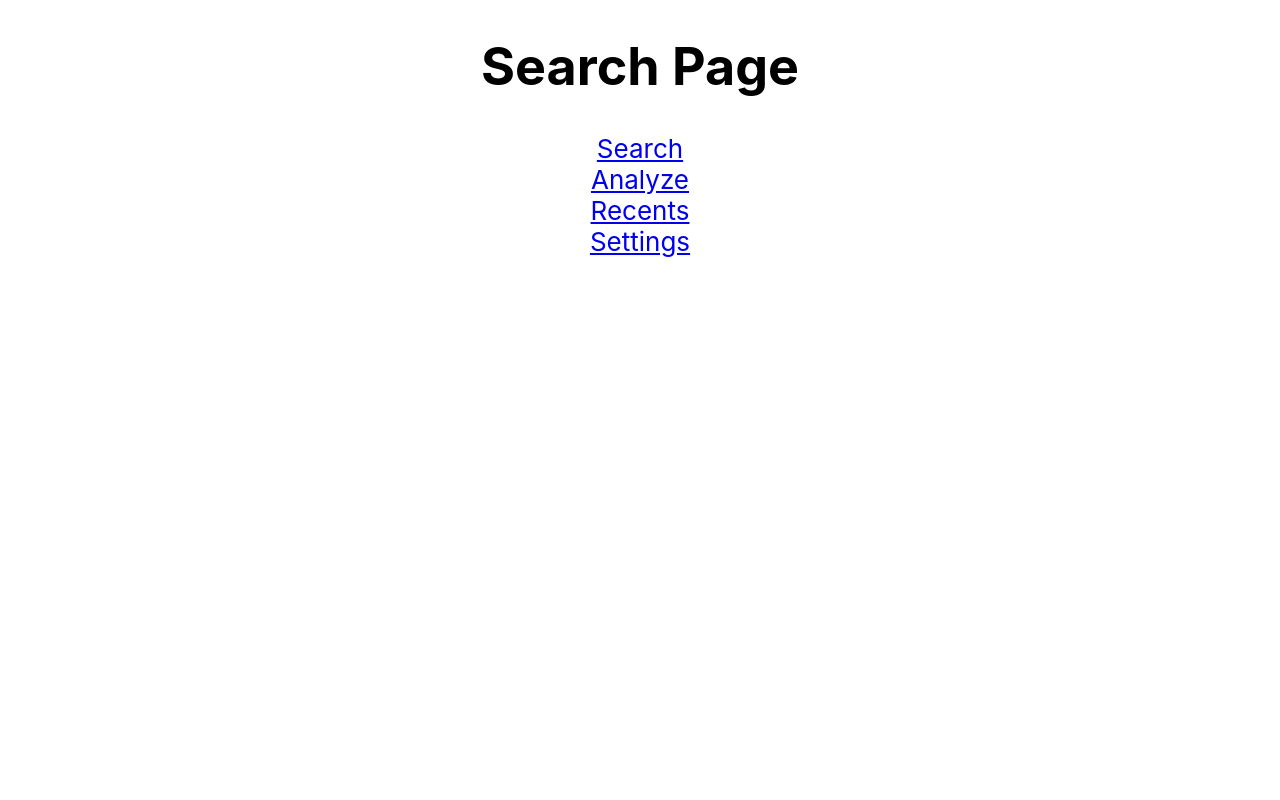
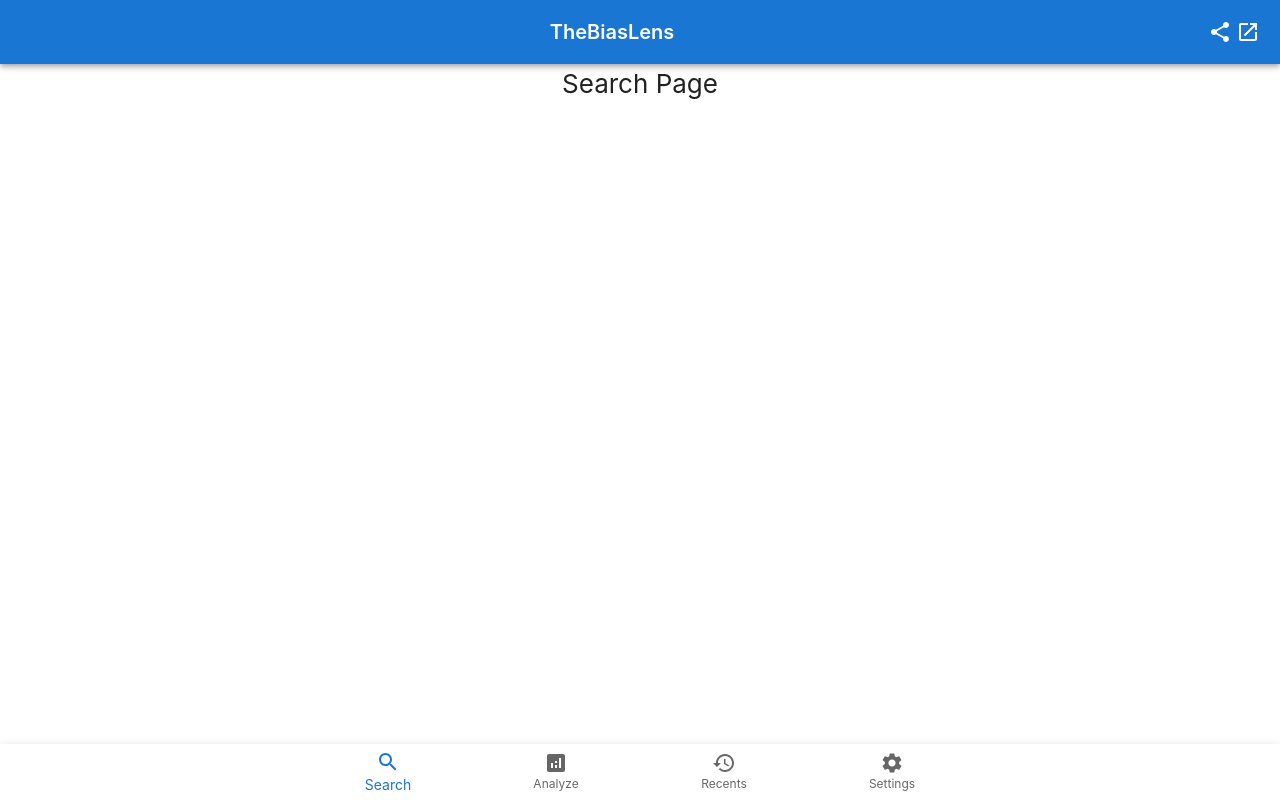
Before and after one commit to hemanta12/thebiaslens, a React (Create React App) app in the folder app/thebiaslens/: page / in a window 1280 px wide. Built offline with nearby package versions, Linux system fonts and the light colour scheme.

Commit message:
style: Tailwind + MUI integration, header + bottom nav

```diff
--- /dev/null
+++ b/app/thebiaslens/postcss.config.js
@@ -0,0 +1,6 @@
+module.exports = {
+  plugins: {
+    tailwindcss: {},
+    autoprefixer: {},
+  },
+}
--- a/app/thebiaslens/src/components/BottomNav.tsx
+++ b/app/thebiaslens/src/components/BottomNav.tsx
@@ -1,50 +1,59 @@
 import React from "react";
-import { NavLink } from "react-router-dom";
+import { useLocation, useNavigate } from "react-router-dom";
+import { BottomNavigation, BottomNavigationAction, Paper } from "@mui/material";
+import { Search, Analytics, History, Settings } from "@mui/icons-material";
 
 export default function BottomNav() {
+  const location = useLocation();
+  const navigate = useNavigate();
+
+  const getNavigationValue = (pathname: string) => {
+    switch (pathname) {
+      case "/":
+        return 0;
+      case "/analyze":
+        return 1;
+      case "/recents":
+        return 2;
+      case "/settings":
+        return 3;
+      default:
+        return 0;
+    }
+  };
+
+  const handleChange = (event: React.SyntheticEvent, newValue: number) => {
+    switch (newValue) {
+      case 0:
+        navigate("/");
+        break;
+      case 1:
+        navigate("/analyze");
+        break;
+      case 2:
+        navigate("/recents");
+        break;
+      case 3:
+        navigate("/settings");
+        break;
+    }
+  };
+
   return (
-    <nav role="navigation" aria-label="Primary">
-      <div>
-        <NavLink
-          to="/"
-          end
-          className={({ isActive }: { isActive: boolean }) =>
-            isActive ? "active" : undefined
-          }
-        >
-          Search
-        </NavLink>
-      </div>
-      <div>
-        <NavLink
-          to="/analyze"
-          className={({ isActive }: { isActive: boolean }) =>
-            isActive ? "active" : undefined
-          }
-        >
-          Analyze
-        </NavLink>
-      </div>
-      <div>
-        <NavLink
-          to="/recents"
-          className={({ isActive }: { isActive: boolean }) =>
-            isActive ? "active" : undefined
-          }
-        >
-          Recents
-        </NavLink>
-      </div>
-      <div>
-        <NavLink
-          to="/settings"
-          className={({ isActive }: { isActive: boolean }) =>
-            isActive ? "active" : undefined
-          }
-        >
-          Settings
-        </NavLink>
-      </div>
-    </nav>
+    <Paper
+      sx={{ position: "fixed", bottom: 0, left: 0, right: 0 }}
+      elevation={3}
+    >
+      <BottomNavigation
+        value={getNavigationValue(location.pathname)}
+        onChange={handleChange}
+        showLabels
+      >
+        <BottomNavigationAction label="Search" icon={<Search />} />
+        <BottomNavigationAction label="Analyze" icon={<Analytics />} />
+        <BottomNavigationAction label="Recents" icon={<History />} />
+        <BottomNavigationAction label="Settings" icon={<Settings />} />
+      </BottomNavigation>
+    </Paper>
   );
 }
--- a/app/thebiaslens/src/components/Header.tsx
+++ b/app/thebiaslens/src/components/Header.tsx
@@ -0,0 +1,45 @@
+import React from "react";
+import { AppBar, Toolbar, Typography, IconButton } from "@mui/material";
+import { Share, OpenInNew } from "@mui/icons-material";
+
+interface HeaderProps {
+  title?: string;
+}
+
+export default function Header({ title = "TheBiasLens" }: HeaderProps) {
+  const handleShare = () => {
+    // Placeholder for share functionality
+    console.log("Share clicked");
+  };
+
+  const handleOpenOriginal = () => {
+    // Placeholder for open original functionality
+    console.log("Open original clicked");
+  };
+
+  return (
+    <AppBar position="static">
+      <Toolbar>
+        <Typography variant="h6" component="div" sx={{ flexGrow: 1 }}>
+          {title}
+        </Typography>
+        <IconButton
+          edge="end"
+          color="inherit"
+          aria-label="share"
+          onClick={handleShare}
+        >
+          <Share />
+        </IconButton>
+        <IconButton
+          edge="end"
+          color="inherit"
+          aria-label="open original"
+          onClick={handleOpenOriginal}
+        >
+          <OpenInNew />
+        </IconButton>
+      </Toolbar>
+    </AppBar>
+  );
+}
--- a/app/thebiaslens/src/components/Layout.tsx
+++ b/app/thebiaslens/src/components/Layout.tsx
@@ -1,14 +1,17 @@
 import React from "react";
 import { Outlet } from "react-router-dom";
+import { Box } from "@mui/material";
+import Header from "./Header";
 import BottomNav from "./BottomNav";
 
 export default function Layout() {
   return (
-    <div className="app-shell">
-      <main>
+    <Box sx={{ display: "flex", flexDirection: "column", minHeight: "100vh" }}>
+      <Header />
+      <Box component="main" sx={{ flexGrow: 1, pb: 7 }}>
         <Outlet />
-      </main>
+      </Box>
       <BottomNav />
-    </div>
+    </Box>
   );
 }
--- /dev/null
+++ b/app/thebiaslens/src/hooks/useTheme.ts
@@ -0,0 +1,19 @@
+import { useTheme } from "@mui/material/styles";
+
+// Custom hook to access the theme
+export const useAppTheme = () => {
+  const theme = useTheme();
+  return theme;
+};
+
+// Hook to get common theme values
+export const useThemeColors = () => {
+  const theme = useTheme();
+  return {
+    primary: theme.palette.primary.main,
+    secondary: theme.palette.secondary.main,
+    background: theme.palette.background.default,
+    paper: theme.palette.background.paper,
+    text: theme.palette.text.primary,
+  };
+};
--- a/app/thebiaslens/src/index.tsx
+++ b/app/thebiaslens/src/index.tsx
@@ -5,6 +5,9 @@
 import reportWebVitals from "./reportWebVitals";
 import { BrowserRouter } from "react-router-dom";
 import { QueryClient, QueryClientProvider } from "@tanstack/react-query";
+import { ThemeProvider } from "@mui/material/styles";
+import { CssBaseline } from "@mui/material";
+import { theme } from "./theme";
 
 const root = ReactDOM.createRoot(
   document.getElementById("root") as HTMLElement
@@ -12,11 +15,14 @@
 const queryClient = new QueryClient();
 root.render(
   <React.StrictMode>
-    <BrowserRouter>
-      <QueryClientProvider client={queryClient}>
-        <App />
-      </QueryClientProvider>
-    </BrowserRouter>
+    <ThemeProvider theme={theme}>
+      <CssBaseline />
+      <BrowserRouter>
+        <QueryClientProvider client={queryClient}>
+          <App />
+        </QueryClientProvider>
+      </BrowserRouter>
+    </ThemeProvider>
   </React.StrictMode>
 );
 
--- /dev/null
+++ b/app/thebiaslens/src/theme.ts
@@ -0,0 +1,36 @@
+import { createTheme } from "@mui/material/styles";
+
+export const theme = createTheme({
+  palette: {
+    primary: {
+      main: "#1976d2",
+    },
+    secondary: {
+      main: "#dc004e",
+    },
+  },
+  typography: {
+    fontFamily: [
+      "-apple-system",
+      "BlinkMacSystemFont",
+      '"Segoe UI"',
+      "Roboto",
+      '"Helvetica Neue"',
+      "Arial",
+      "sans-serif",
+    ].join(","),
+    h6: {
+      fontWeight: 600,
+    },
+  },
+  components: {
+    // Component customizations can be added here later
+    MuiAppBar: {
+      styleOverrides: {
+        root: {
+          // Keep minimal for now - can add customizations later
+        },
+      },
+    },
+  },
+});
--- /dev/null
+++ b/app/thebiaslens/tailwind.config.js
@@ -0,0 +1,9 @@
+/** @type {import('tailwindcss').Config} */
+module.exports = {
+  content: ["./src/**/*.{js,jsx,ts,tsx}", "./public/index.html"],
+  important: true, // Makes all Tailwind utilities !important to override MUI
+  theme: {
+    extend: {},
+  },
+  plugins: [],
+};
```
Also changed, not shown: app/thebiaslens/package.json (+9 -0 lines), app/thebiaslens/src/index.css (+14 -3 lines), 1 other file (tests, documents, lock files or other folders).
